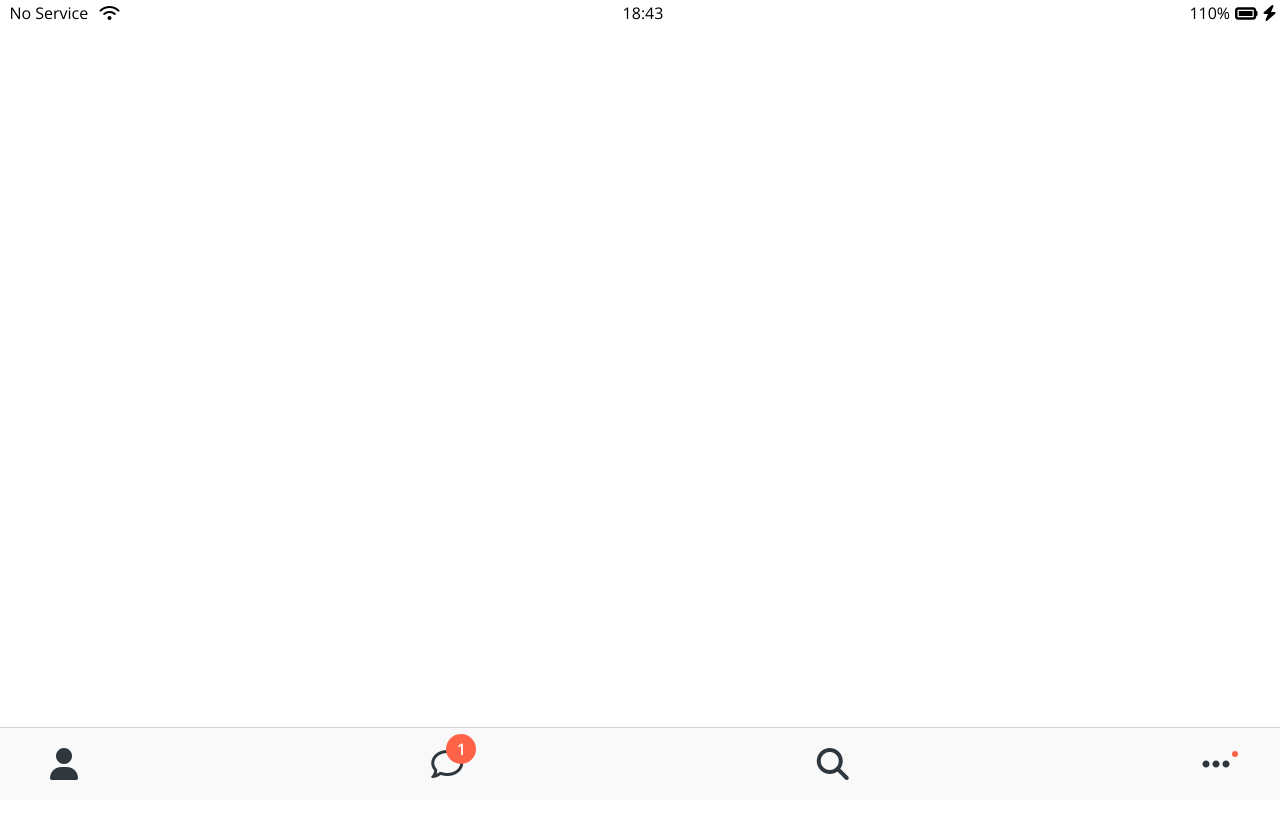
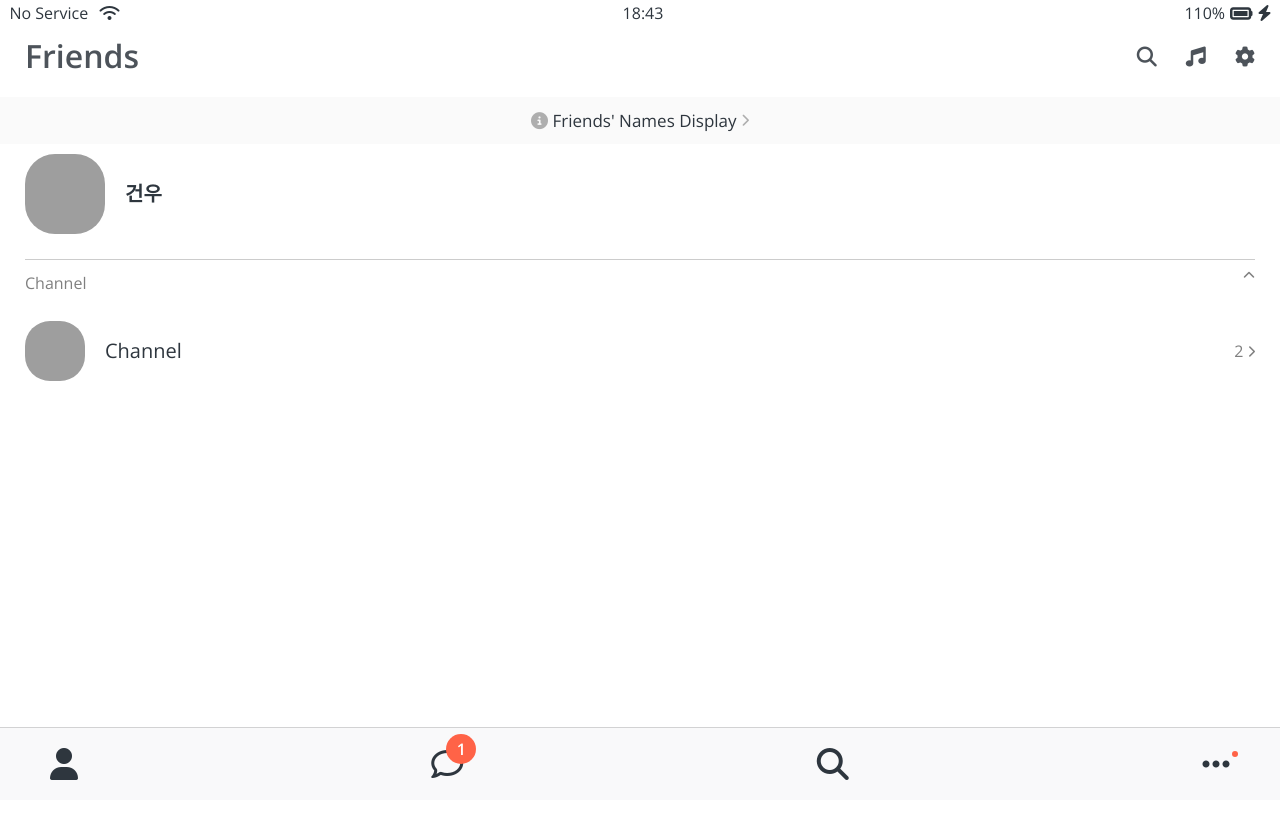
Before and after one commit to ponyoung/kakao-clone, a plain HTML site: page friends.html in a window 1280 px wide. Shown: the top 818 px of the page. Drawn offline with nearby package versions, Linux system fonts and the light colour scheme; grey boxes are pictures that could not be loaded.

Commit message:
Friend Screen added

```diff
--- a/css/components/nav-bar.css
+++ b/css/components/nav-bar.css
@@ -7,14 +7,17 @@
   box-sizing: border-box;
   border-top: 1px solid rgba(121, 121, 121, 0.3);
 }
+
 .nav__list {
   display: flex;
   justify-content: space-between;
 }
+
 .nav__link {
   color: #2e363e;
   position: relative;
 }
+
 .nav__notification {
   background-color: tomato;
   width: 30px;
@@ -29,6 +32,7 @@
   left: 15px;
   bottom: 17px;
 }
+
 .nav__dot {
   background-color: tomato;
   display: flex;
--- /dev/null
+++ b/css/components/screen-header.css
@@ -0,0 +1,18 @@
+.screen-header {
+  display: flex;
+  justify-content: space-between;
+  align-items: center;
+  padding: var(--horizontal-space);
+  padding-top: 40px;
+  opacity: 0.85;
+}
+
+.screen-header__title {
+  font-size: 32px;
+  font-weight: 600;
+}
+
+.screen-header__icons span {
+  margin-left: 25px;
+  cursor: pointer;
+}
--- a/css/components/status-bar.css
+++ b/css/components/status-bar.css
@@ -23,3 +23,6 @@
 .status-bar__column .fa-battery-full {
   margin: 0px 5px;
 }
+.status-bar__column .fa-bolt {
+  margin-right: 5px;
+}
--- /dev/null
+++ b/css/components/user-component.css
@@ -0,0 +1,48 @@
+.user-component {
+  justify-content: space-between;
+}
+
+.user-component,
+.user-component__column:first-child {
+  display: flex;
+  align-items: center;
+}
+
+.user-component__avatar {
+  width: 70px;
+  height: 70px;
+  border-radius: 30px;
+  margin-right: 20px;
+  cursor: pointer;
+}
+
+.user-component__title {
+  font-weight: 600;
+  font-size: 20px;
+  cursor: pointer;
+}
+
+.user-component__subtitle {
+  margin-top: 8px;
+  font-size: 17px;
+  color: rgba(0, 0, 0, 0.5);
+}
+
+.user-component__avatar--xl {
+  width: 80px;
+  height: 80px;
+}
+
+.user-component__avatar--sm {
+  width: 60px;
+  height: 60px;
+  border-radius: 25px;
+}
+
+.user-component__title--not-bold {
+  font-weight: 400;
+}
+
+.user-component__column:last-child {
+  color: rgba(0, 0, 0, 0.5);
+}
--- /dev/null
+++ b/css/screens/friends.css
@@ -0,0 +1,33 @@
+#friends-display-link {
+  text-align: center;
+  display: block;
+  background-color: #fafafa;
+  padding: 15px 0px;
+  font-size: 17px;
+  margin-bottom: 10px;
+}
+
+#friends-display-link i {
+  color: rgba(0, 0, 0, 0.3);
+}
+
+#friends-display-link-text {
+  cursor: pointer;
+}
+
+.friends-screen {
+  padding: 0px 25px;
+}
+
+.friends-screen__channel {
+  margin-top: 25px;
+  border-top: 1px solid rgba(0, 0, 0, 0.2);
+  padding-top: 15px;
+}
+
+.friends-screen__channel-header {
+  margin-bottom: 30px;
+  display: flex;
+  justify-content: space-between;
+  color: rgba(0, 0, 0, 0.5);
+}
--- a/css/styles.css
+++ b/css/styles.css
@@ -5,10 +5,13 @@
 /* Components */
 @import "components/status-bar.css";
 @import "components/nav-bar.css";
+@import "components/screen-header.css";
+@import "components/user-component.css";
 
 /* Screens */
 @import "screens/login.css";
+@import "screens/friends.css";
 body {
   font-family: "Open Sans", sans-serif;
-  height: 1000vh;
+  color: #2e363e;
 }
--- a/css/variables.css
+++ b/css/variables.css
@@ -1,3 +1,4 @@
 :root {
   --yellow: #fae100;
+  --horizontal-space: 25px;
 }
--- a/friends.html
+++ b/friends.html
@@ -21,6 +21,60 @@
         <i class="fa-solid fa-bolt"></i>
       </div>
     </div>
+
+    <header class="screen-header">
+      <h1 class="screen-header__title">Friends</h1>
+      <div class="screen-header__icons">
+        <span><i class="fa-solid fa-magnifying-glass fa-lg"></i></span>
+        <span><i class="fa-solid fa-music fa-lg"></i></span>
+        <span><i class="fa-solid fa-gear fa-lg"></i></span>
+      </div>
+    </header>
+
+    <a id="friends-display-link">
+      <i class="fa-solid fa-circle-info"></i>
+      <span id="friends-display-link-text">Friends' Names Display</span>
+      <i class="fa-solid fa-chevron-right fa-xs"></i>
+    </a>
+
+    <main class="friends-screen">
+      <div class="user-component">
+        <div class="user-component__column">
+          <img
+            src="https://img1.daumcdn.net/thumb/R1280x0.fjpg/?fname=http://t1.daumcdn.net/brunch/service/user/cnoC/image/UNpQiv0ypQYQsQ9qGlh2Rg15PrM.jpg"
+            class="user-component__avatar user-component__avatar--xl"
+          />
+          <div class="user-component__text">
+            <h4 class="user-component__title">건우</h4>
+            <!-- <h6 class="user-component__subtitle">what ever!!</h6> -->
+          </div>
+        </div>
+        <div class="user-component__column"></div>
+      </div>
+      <div class="friends-screen__channel">
+        <div class="friends-screen__channel-header">
+          <span>Channel</span>
+          <i class="fa-solid fa-chevron-up fa-xs"></i>
+        </div>
+        <div class="user-component">
+          <div class="user-component__column">
+            <img
+              src="https://mblogthumb-phinf.pstatic.net/MjAyMjAzMjlfMTQ1/MDAxNjQ4NDgwNzgwNDQx.oSwlFsK6GYKqYTgZn2geo-fghmTZ5mU8nEJ74SOUBLEg.TFPLb9juFT4LbH8rijTjDfpF6CLmSWTupgt-zohzJZ0g.JPEG.38qudehd/IMG_8641.JPG?type=w800"
+              class="user-component__avatar user-component__avatar--sm"
+            />
+            <div class="user-component__text">
+              <h4 class="user-component__title user-component__title--not-bold">
+                Channel
+              </h4>
+            </div>
+          </div>
+          <div class="user-component__column">
+            <span>2</span>
+            <i class="fa-solid fa-chevron-right fa-xs"></i>
+          </div>
+        </div>
+      </div>
+    </main>
 
     <!-- nav>ul>li*4>a -->
     <nav class="nav">
```
